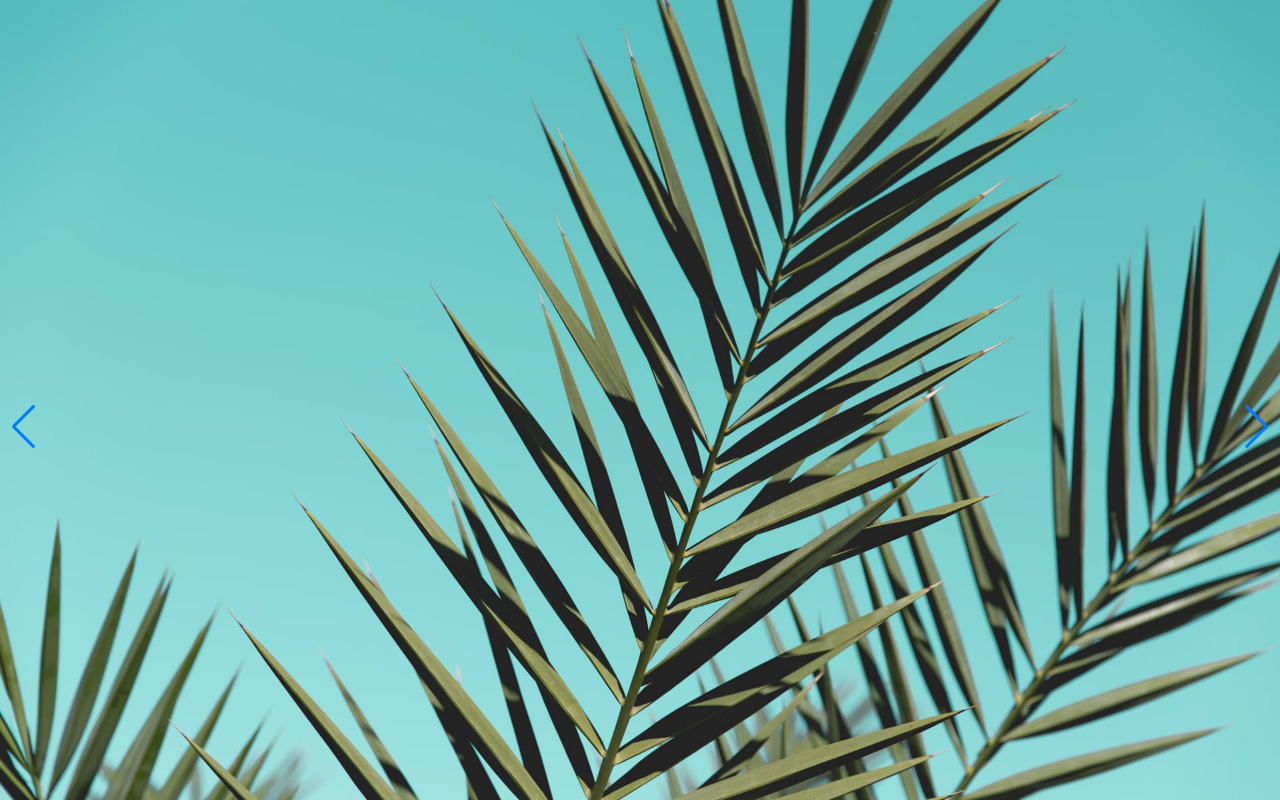
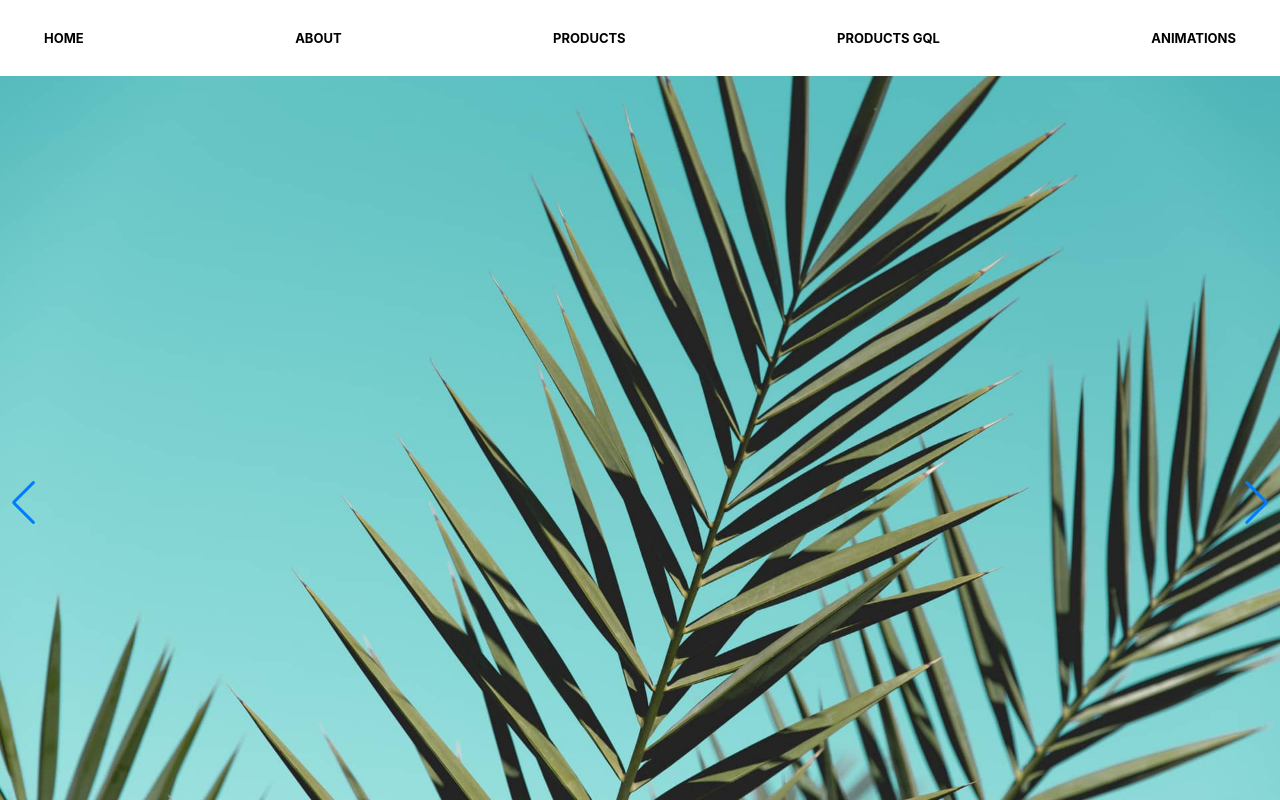
Before and after one commit to fabioquarantini/basement, a Next.js app: page / in a window 1280 px wide. Shown: the top 800 px of the page. Built offline with nearby package versions, Linux system fonts and the light colour scheme.

Commit message:
Enable menu

```diff
--- a/pages/index.js
+++ b/pages/index.js
@@ -1,6 +1,6 @@
 import Head from 'next/head'
 import Link from 'next/link'
-// import Nav from '../components/Nav'
+import Nav from '../components/Nav'
 
 import { Swiper, SwiperSlide } from 'swiper/react';
 import SwiperCore, { Navigation, Pagination, Scrollbar, A11y } from 'swiper';
@@ -20,7 +20,7 @@ export default function Home() {
       <Head>
         <title>Basement</title>
       </Head>
-      {/* <Nav /> */}
+      <Nav />
 
       <Swiper
         spaceBetween={0}
```
